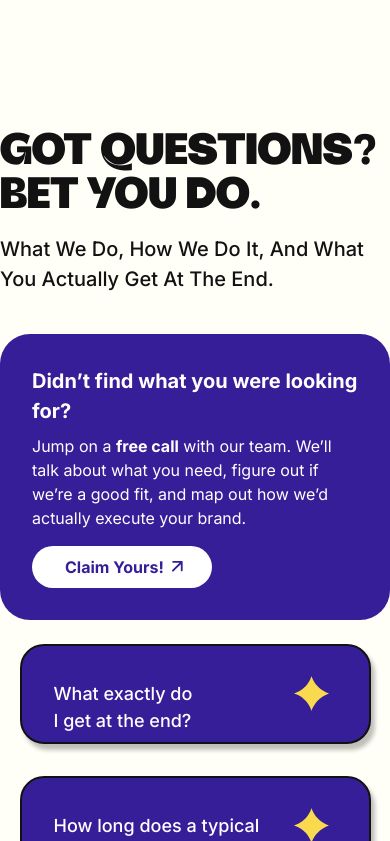
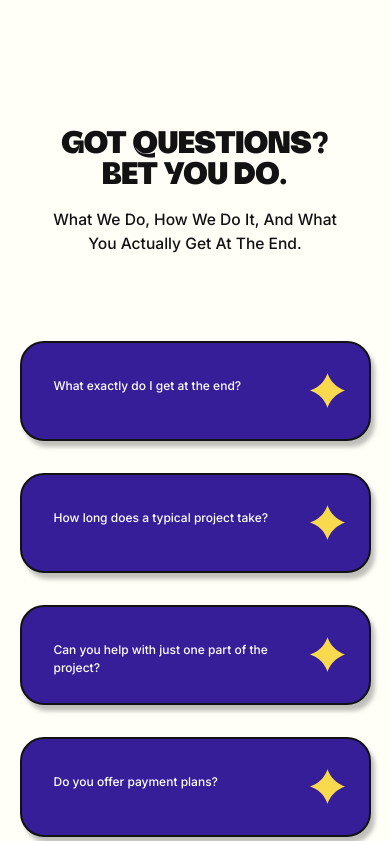
Before and after one commit to cyber-zeff/vistazo-main, a Next.js app: page / in a window 390 px wide. Shown: the part 4383-5224 px from the top of the page. Built offline with nearby package versions, Linux system fonts and the light colour scheme.

Commit message:
faq-kinda-finalized

```diff
--- a/app/components/FAQ.tsx
+++ b/app/components/FAQ.tsx
@@ -51,25 +51,24 @@ export default function FAQSection() {
 
     return (
         <section className="w-full flex justify-center items-center py-16 bg-[#FFFEF7] text-[#121213]">
-            <div className="max-w-310 mx-auto grid grid-cols-1 xl:grid-cols-2 gap-6 items-start justify-items-center">
+            <div className="max-w-310 mx-auto grid grid-cols-1 lg:grid-cols-2 lg:gap-[clamp(35px, 8vw,40px)] gap-16 max-w-120 items-start justify-items-center">
 
                 {/* ================= LEFT COLUMN ================= */}
-                <div className="flex flex-col justify-between self-start xl:h-158.75">
+                <div className="flex flex-col justify-between self-start lg:h-158.75">
                     {/* Heading */}
-                    <div className="mb-10 xl:mb-0 mx-auto">
-                        <h2 className="quantaFont text-[44px] sm:text-[54px] md:text-[64px] font-black leading-normal">
+                    <div className="mb-[clamp(22px,2vw,48px)] mx-auto max-lg:text-center">
+                        <h2 className="quantaFont text-[clamp(30px,8vw,64px)] lg:text-[clamp(45px,5vw,64px)] font-black leading-normal">
                             GOT QUESTIONS?
                             <br />
                             BET YOU DO.
                         </h2>
-                        <p className="mt-4 text-[20px] max-w-md font-medium leading-normal">
-                            What We Do, How We Do It, And What You Actually Get
-                            At The End.
+                        <p className="max-lg:mx-auto mt-4 text-[clamp(14px,4vw,24px)] md:text-[clamp(14px,2vw,20px)] lg:text-[20px] max-w-md font-medium leading-normal">
+                            What We Do, How We Do It, And What <br className="block lg:hidden" /> You Actually Get At The End.
                         </p>
                     </div>
 
                     {/* CTA Card */}
-                    <div className="bg-[#361E98] text-white rounded-[30px] p-8 flex flex-col md:w-171 md:px-18 xl:px-8 px-8 sm:w-131.25 sm:h-56.25 xl:w-131.25 xl:h-56.25">
+                    <div className="max-lg:hidden bg-[#361E98] text-white rounded-[30px] p-8 flex flex-col px-8 w-[clamp(300px, 8vw, 525px)] h-63 xl:w-131.25 xl:h-56.25">
                         <h3 className="text-[20px] font-bold mb-2 leading-normal">
                             Didn’t find what you were looking for?
                         </h3>
@@ -96,20 +95,19 @@ export default function FAQSection() {
                     {faqs.map((faq, index) => {
                         const isOpen = activeIndex === index;
                         const isMobile = useIsMobile();
-                        const isTopCard = index === 0
 
                         return (
                             <motion.div key={index} layout initial={false}
-                                animate={{ height: isOpen ? isMobile ? isTopCard ? 400 : 300 : 200 : 100, }}
+                                animate={{ height: isOpen ? (isMobile ? 240 : 200) : 100, }}
                                 transition={{ type: "spring", stiffness: 160, damping: 15, }}
                                 onClick={() => setActiveIndex(isOpen ? null : index)}
-                                className="relative cursor-pointer w-150 md:w-220 xl:w-170 max-w-[90vw] bg-[#361E98] rounded-3xl shadow-[4px_6px_4px_0_rgba(0,0,0,0.25)]
+                                className="relative cursor-pointer w-150 md:w-220 lg:w-[45vw] xl:w-[680px] max-w-[90vw] bg-[#361E98] rounded-3xl shadow-[4px_6px_4px_0_rgba(0,0,0,0.25)]
                                     px-8 pt-8.5 pb-10.5 flex items-start justify-between overflow-hidden shrink-0 border-2 border-[#121213]">
                                 {/* STAR */}
                                 <motion.span
                                     animate={{ rotate: isOpen ? 90 : -90 }}
                                     transition={{ duration: 0.3, ease: "easeInOut" }}
-                                    className="absolute top-7.5 right-10 z-10" >
+                                    className="absolute top-7.5 right-6 sm:right-10 z-10" >
                                     <svg xmlns="http://www.w3.org/2000/svg" width="35" height="35" viewBox="0 0 35 35" fill="none" >
                                         <path d="M17.5 0C21.6501 14.109 35 17.5 35 17.5C35 17.5 22.3021 20.891 17.5 35C12.6979 20.891 0 17.5 0 17.5C0 17.5 13.3499 14.109 17.5 0Z" fill="#F9D94D" />
                                     </svg>
@@ -117,38 +115,15 @@ export default function FAQSection() {
 
                                 {/* LEFT CONTENT */}
                                 <div className="flex-1 sm:flex-1 max-[650px]:flex-[1.4]">
-                                    <h3 className={`text-[18px] font-medium leading-normal ${isTopCard ? '' : 'mr-10'}`}> {faq.question} </h3>
+                                    <h3 className="text-[clamp(12px,3vw,18px)] sm:text-[18px] font-medium leading-normal mr-10"> {faq.question} </h3>
                                     <AnimatePresence>
                                         {isOpen && (
-                                            <p className={`mt-4 text-[16px] leading-5.5 font-medium whitespace-pre-line capitalize ${isTopCard ? '' : 'max-w-[80%]'}`}>{faq.answer}</p>
+                                            <p className="mt-4 text-[clamp(12px,3vw,16px)] leading-5.5 font-medium whitespace-pre-line capitalize max-w-[90%]">{faq.answer}</p>
                                         )}
                                     </AnimatePresence>
                                 </div>
-
-                                {/* BUNNY */}
-                                {isTopCard && (
-                                    <div className="relative -top-3 w-55 max-[650px]:w-36 h-full flex justify-end shrink-0">
-                                        {/* BUNNY */}
-                                        <AnimatePresence>
-                                            {isTopCard && isOpen && (
-                                                <motion.div
-                                                    initial={{ opacity: 0, scale: 0.9, x: 10 }}
-                                                    animate={{ opacity: 1, scale: 1, x: 0 }}
-                                                    exit={{ opacity: 0, scale: 0.9, x: 10 }}
-                                                    transition={{ duration: 0.3 }}
-                                                >
-                                                    <Image
-                                                        src="/head-bunny.png"
-                                                        alt="Hi Bunny"
-                                                        width={200}
-                                                        height={197}
-                                                        className="w-25 h-27 max-[650px]:w-20 max-[650px]:h-22 sm:w-30 sm:h-32 md:w-49.25 md:h-50 object-contain"
-                                                    />
-                                                </motion.div>
-                                            )}
-                                        </AnimatePresence>
-                                    </div>)}
-                            </motion.div>);
+                            </motion.div>
+                        );
                     })}
                 </div>
             </div>
```
